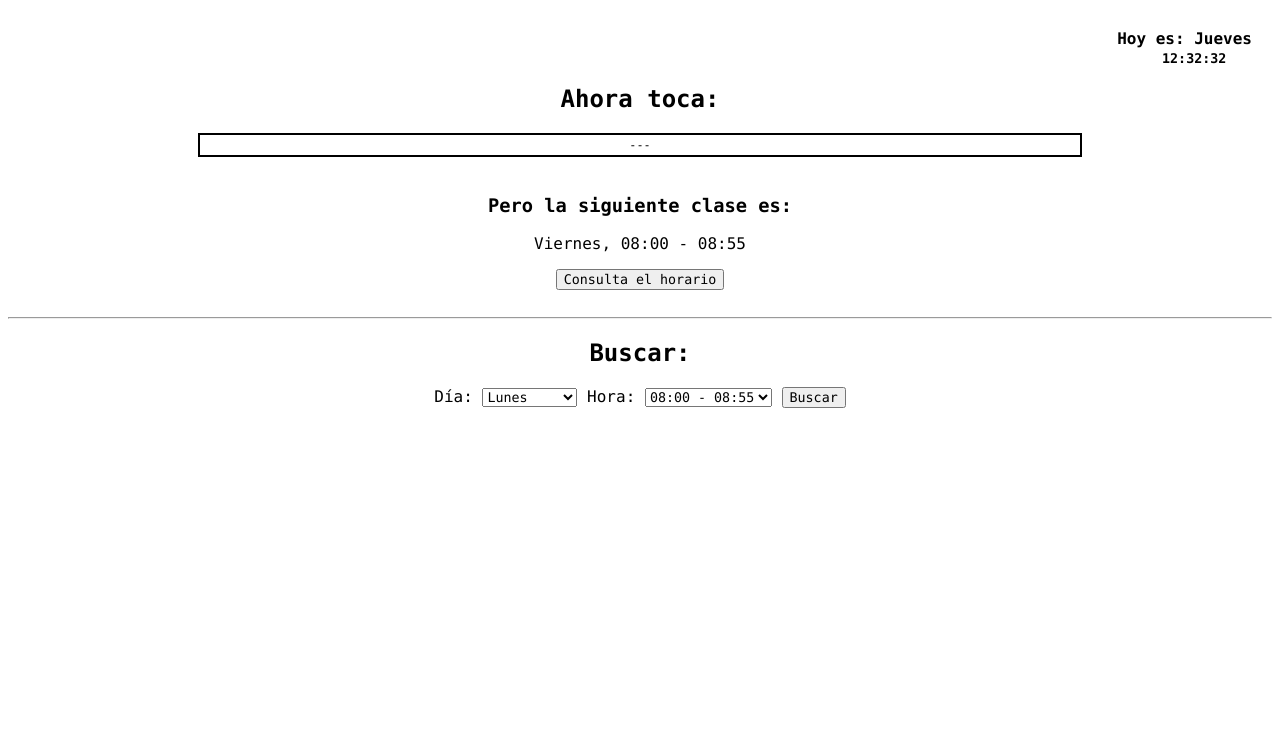
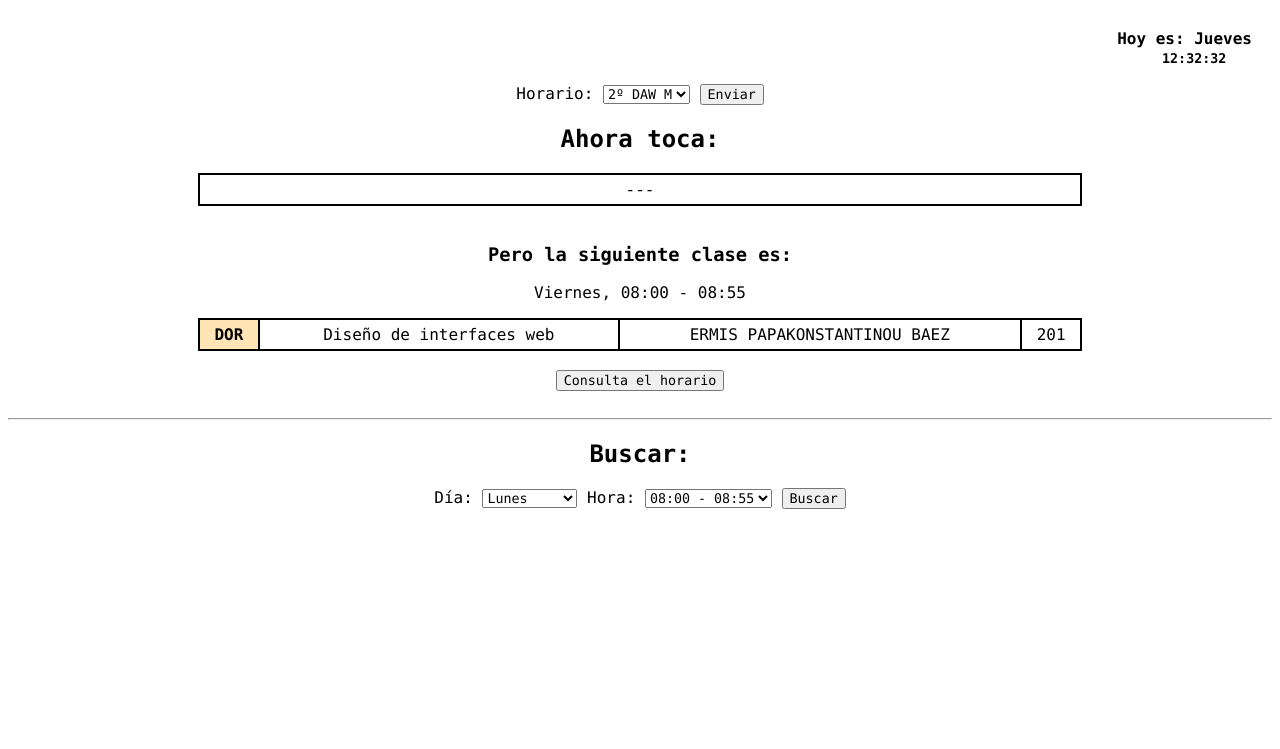
Before and after one commit to hectorOliSan/quetengoahora, a PHP site: page / in a window 1280 px wide. Shown: the top 749 px of the page. Run offline with PHP 8.4, Linux system fonts and the light colour scheme; data that the repository does not hold is empty.

Commit message:
Versión 1.3

```diff
--- a/index.php
+++ b/index.php
@@ -4,7 +4,7 @@
     <meta charset="UTF-8">
     <meta http-equiv="X-UA-Compatible" content="IE=edge">
     <meta name="viewport" content="width=device-width, initial-scale=1.0">
-    <title>Horario DAW</title>
+    <title>¿Qué tengo ahora?</title>
     <style type="text/css">
       * {
         font-family: consolas;
@@ -22,11 +22,11 @@
       table {
         margin: auto;
         min-width: 70%;
-        font-size: calc(1vh + 0.3vw);
+        font-size: 1rem;
       }
 
       table, th, td {
-        padding: 3px;
+        padding: 5px;
         border: 2px solid;
         border-collapse: collapse;
       }
@@ -39,7 +39,7 @@
         background: LightSlateGray;
       }
     </style>
-    <script language="JavaScript">
+    <script>
       function updateReloj() {
         hora =
           new Date().toTimeString().replace(/.*(\d{2}:\d{2}:\d{2}).*/, "$1")
@@ -55,27 +55,32 @@
       date_default_timezone_set('Atlantic/Canary');
 
       //Arrays
-      $horario = simplexml_load_file("horario.xml");
-      $asignaturas = simplexml_load_file("asignaturas.xml");
+      if(count($_POST)) {
+        $horario = simplexml_load_file($_POST['horario'].".xml");
+        $asignaturas = simplexml_load_file("asignaturas_".$_POST['horario'].".xml");
+
+      } else {
+        $horario = simplexml_load_file("2dawm.xml");
+        $asignaturas = simplexml_load_file("asignaturas_2dawm.xml");
+      }
     ?>
 
     <?php
       //Funciones
-      function getDia() {
-        $dias = array(
+      $diasSemana = array(
           "Domingo", "Lunes", "Martes",
           "Miércoles", "Jueves", "Viernes", "Sábado");
-        return $dias[strftime("%w")];
+
+      function getDia() {
+        global $diasSemana;
+        return $diasSemana[strftime("%w")];
       }
 
       function getDiaSig($num) {
-        $dias = array(
-          "Domingo", "Lunes", "Martes",
-          "Miércoles", "Jueves", "Viernes", "Sábado");
-
+        global $diasSemana;
         $sig = strftime("%w") + $num;
         if($sig > 7) $sig-=7;
-        return $dias[$sig];
+        return $diasSemana[$sig];
       }
 
       function getDiaHora() {
@@ -91,7 +96,7 @@
       function mostrarHorario() {
         global $horario;
 
-        echo "<h3 style='text-align: center;'>Horario DAW</h3>";
+        echo "<h3 style='text-align: center;'>Horario</h3>";
 
         echo "<table>";
         echo "<th style='background-color: LightSlateGray;'>-------------</th>";
@@ -221,7 +226,7 @@
       function queToca() {
         global $horario;
 
-        if(count($_POST)) {
+        if(count($_POST)>1) {
 
           echo "<h4 style='margin-left:auto; margin-right:auto;'>";
           echo "<span style='padding: 3px; background-color: LightSlateGray;'>";
@@ -245,7 +250,17 @@
 
     <?php getDiaHora(); ?>
 
-    <br>
+    <br><br>
+
+    <form action="" method="POST">
+      <label for="Horario">Horario:</label>
+      <select id="Horario" name="horario">
+        <option value="2dawm" selected>2º DAW M</option>
+        <option value="2damm">2º DAM M</option>
+      </select>
+
+      <input type="submit" value="Enviar">
+    </form>
 
     <h2 style="text-align: center;">Ahora toca:</h2>
 
@@ -290,6 +305,13 @@
           <option value="13:05 - 14:00">13:05 - 14:00</option>
         </select>
 
+        <?php
+          if(count($_POST)) {
+            echo "<input type='hidden' name='horario' value='".$_POST['horario']."'>";
+          } else {
+            echo "<input type='hidden' name='horario' value='2dawm'>";
+          }
+        ?>
         <input type="submit" value="Buscar">
       </form>
 
```
